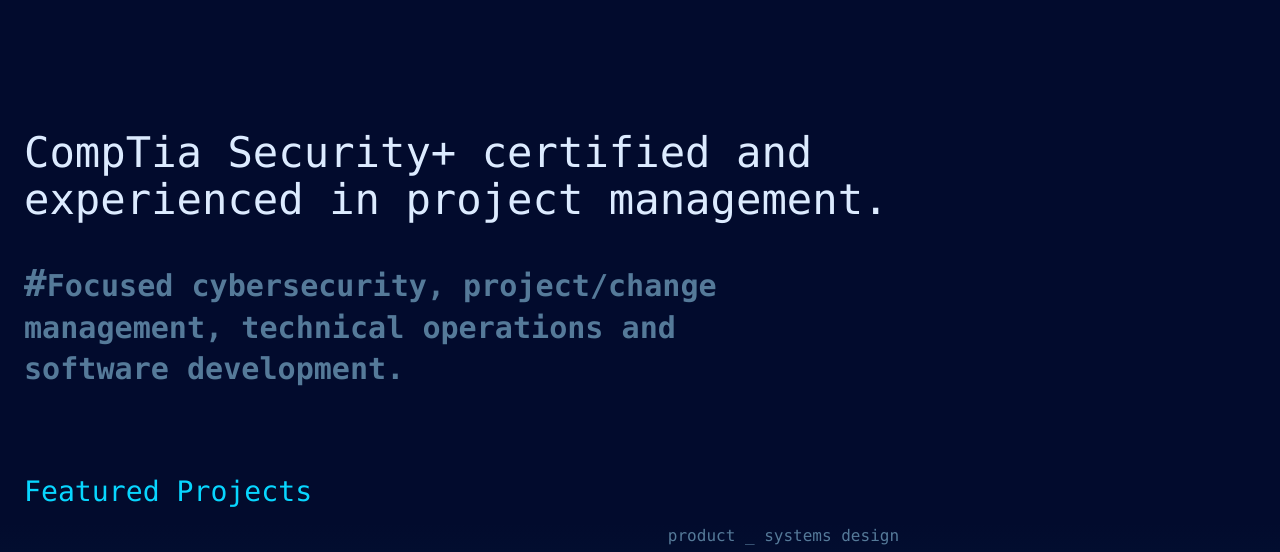
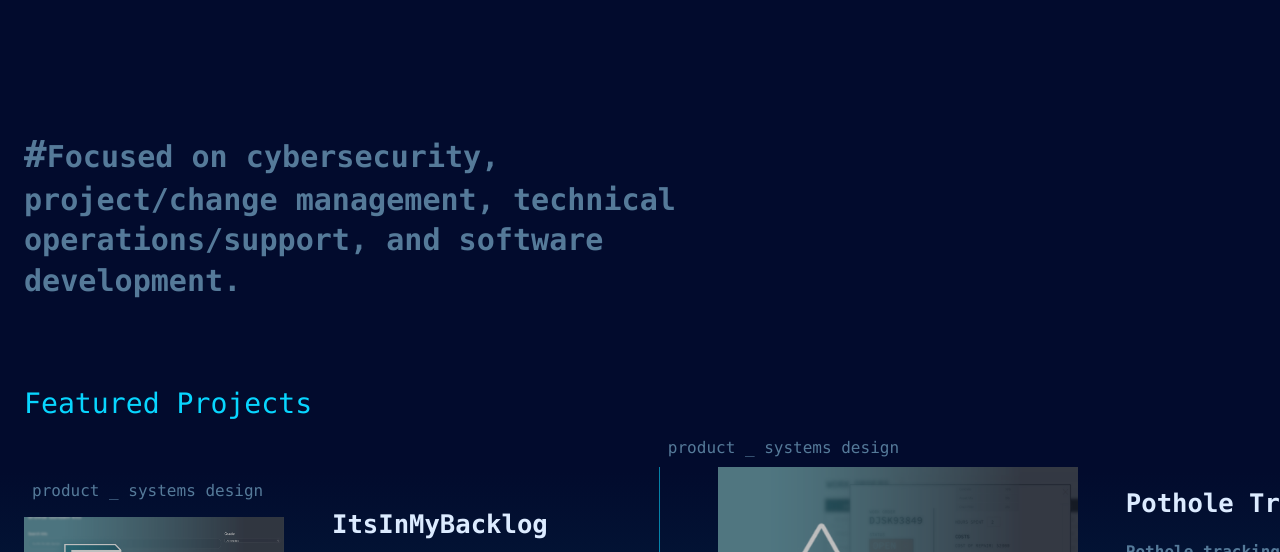
Before and after one commit to Hectorgundam/portfolio, a plain HTML site: page index.html in a window 1280 px wide. Shown: the part 211-763 px from the top of the page. Drawn offline with Linux system fonts and the light colour scheme.

Commit message:
Portfolio Description Updates

```diff
--- a/index.html
+++ b/index.html
@@ -29,8 +29,9 @@
 
         <main>
             <section class="hero" id="about" aria-labelledby="hero-title">
-                <h1 id="hero-title">CompTia Security+ certified and experienced in project management.</h1>
-                <p class="terminal-note"><span>#</span>Focused cybersecurity, project/change management, technical operations and software development.</p>
+                <!-- <h1 id="hero-title">CompTia Security+ certified and experienced in project management.</h1> -->
+                <p class="terminal-note"><span>#</span>Focused on cybersecurity, project/change management,
+                    technical operations/support, and software development.</p>
             </section>
 
             <section class="featured-section" aria-labelledby="featured-title">
```
